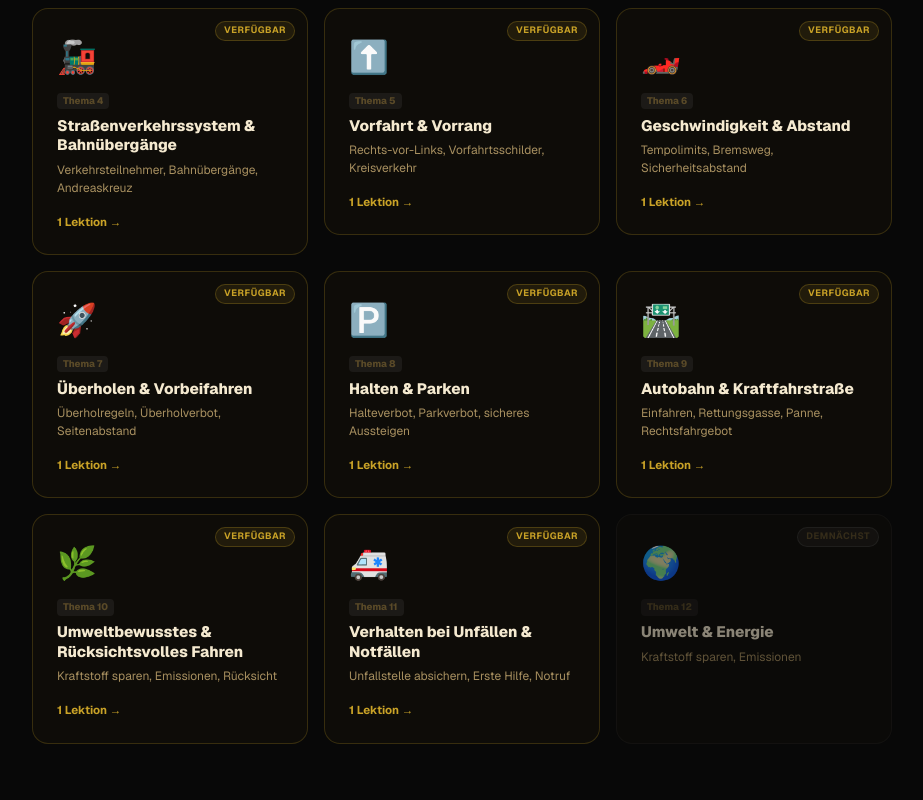
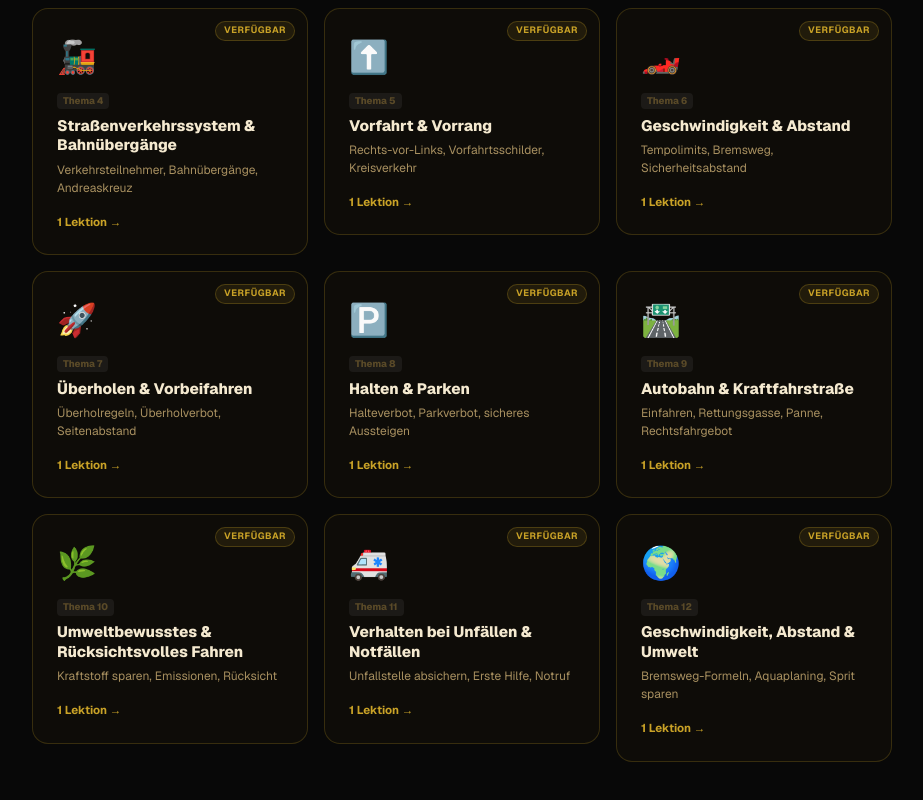
Before and after one commit to yamero37/fahrschule-theorie, a Next.js app: page /unterricht in a window 1280 px wide. Shown: the part 479-1279 px from the top of the page, without its empty margins (178-1101 px from the left). Built offline with nearby package versions, Linux system fonts and the light colour scheme; no server answers.

Commit message:
feat: Thema 12 Geschwindigkeit Abstand und Umwelt hinzugefuegt - alle 12 Themen komplett

```diff
--- a/data/lektionen.ts
+++ b/data/lektionen.ts
@@ -1080,5 +1080,103 @@ export const TOPICS: Topic[] = [
       },
     ],
   },
-  { id: 12, icon: '🌍', title: 'Umwelt & Energie',             subtitle: 'Kraftstoff sparen, Emissionen',        available: false, lessons: [] },
+  {
+    id: 12,
+    icon: '🌍',
+    title: 'Geschwindigkeit, Abstand & Umwelt',
+    subtitle: 'Bremsweg-Formeln, Aquaplaning, Sprit sparen',
+    available: true,
+    lessons: [
+      {
+        id: 1,
+        title: 'Lektion 12 – Geschwindigkeit, Abstand & umweltschonende Fahrweise',
+        blocks: [
+          { type: 'highlight', text: 'In dieser Lektion geht es um die richtige Geschwindigkeit, Sicherheitsabstände und wie man sicher sowie umweltbewusst fährt.' },
+
+          { type: 'heading', text: 'Geschwindigkeit anpassen' },
+          { type: 'list', items: [
+            'Du musst deine Geschwindigkeit immer anpassen an:',
+            '→ Wetter',
+            '→ Sicht',
+            '→ Verkehr',
+            '→ Straßenverhältnisse',
+            '→ Fahrzeugzustand',
+          ]},
+          { type: 'note', text: '⚠️ Auch wenn du theoretisch schneller fahren dürftest!' },
+
+          { type: 'divider' },
+          { type: 'badge', text: '⚡ Sehr oft abgefragt – Formeln' },
+          { type: 'heading', text: 'Reaktionsweg & Bremsweg' },
+
+          { type: 'heading', text: 'Reaktionsweg' },
+          { type: 'note', text: '🧮 Formel: (Geschwindigkeit ÷ 10) × 3\nBeispiel bei 50 km/h: 5 × 3 = 15 Meter' },
+
+          { type: 'heading', text: 'Bremsweg' },
+          { type: 'note', text: '🧮 Formel: (Geschwindigkeit ÷ 10) × (Geschwindigkeit ÷ 10)\nBeispiel bei 50 km/h: 5 × 5 = 25 Meter' },
+
+          { type: 'heading', text: 'Anhalteweg' },
+          { type: 'question', text: 'Typische Prüfungsfrage: Wie lang ist der Anhalteweg bei 50 km/h?' },
+          { type: 'answer', items: [
+            'Anhalteweg = Reaktionsweg + Bremsweg',
+            'Bei 50 km/h: 15 m + 25 m = 40 Meter',
+          ]},
+
+          { type: 'heading', text: 'Sicherheitsabstand' },
+          { type: 'question', text: 'Typische Frage: „Welcher Abstand ist ausreichend?"' },
+          { type: 'answer', items: ['Halber Tachowert in Metern — Beispiel: 100 km/h → mindestens 50 m'] },
+
+          { type: 'divider' },
+          { type: 'heading', text: 'Aquaplaning' },
+          { type: 'badge', text: '⚡ Prüfungsfalle' },
+          { type: 'list', items: [
+            'Gefahr bei:',
+            '→ starkem Regen',
+            '→ hoher Geschwindigkeit',
+            '→ abgefahrenen Reifen',
+          ]},
+          { type: 'question', text: 'Was tust du bei Aquaplaning?' },
+          { type: 'answer', items: [
+            'Gas wegnehmen',
+            'NICHT stark bremsen',
+            'Lenkrad ruhig halten',
+          ]},
+          { type: 'note', text: '🚫 Prüfungsfalle: Starkes Bremsen bei Aquaplaning ist FALSCH!' },
+
+          { type: 'divider' },
+          { type: 'heading', text: 'Umweltbewusstes Fahren' },
+          { type: 'list', items: [
+            'Sprit sparen durch:',
+            '→ früh hochschalten',
+            '→ niedrige Drehzahl halten',
+            '→ Motor nicht unnötig laufen lassen',
+            '→ gleichmäßig fahren',
+            '→ starkes Beschleunigen vermeiden',
+          ]},
+          { type: 'note', text: '⚠️ Motor im Stand unnötig laufen lassen: kostet Kraftstoff und belastet die Umwelt.' },
+
+          { type: 'divider' },
+          { type: 'heading', text: 'Häufige Prüfungsfragen' },
+          { type: 'list', items: [
+            'Reaktionsweg berechnen',
+            'Bremsweg berechnen',
+            'Anhalteweg berechnen',
+            'Richtiger Abstand bei X km/h',
+            'Verhalten bei Aquaplaning',
+            'Umweltschonendes Fahren',
+          ]},
+
+          { type: 'divider' },
+          { type: 'heading', text: '📌 Merksätze für die Prüfung' },
+          { type: 'list', items: [
+            'Höhere Geschwindigkeit = viel längerer Bremsweg',
+            'Abstand rettet Leben — halber Tachowert',
+            'Bei Aquaplaning: Gas weg, nicht bremsen, ruhig halten',
+            'Defensive Fahrer sparen Sprit und vermeiden Unfälle',
+            'Geschwindigkeit immer den Umständen anpassen',
+          ]},
+          { type: 'note', text: '💡 Prüfungs-Tipp: Bei Rechenaufgaben immer in dieser Reihenfolge: 1. Reaktionsweg berechnen → 2. Bremsweg berechnen → 3. Zusammenrechnen = Anhalteweg.' },
+        ],
+      },
+    ],
+  },
 ]
```
